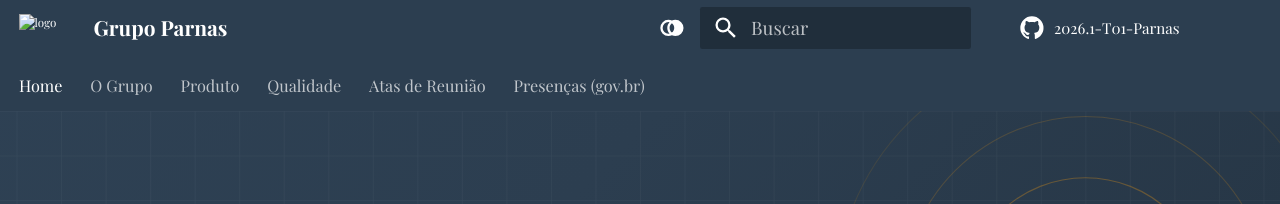
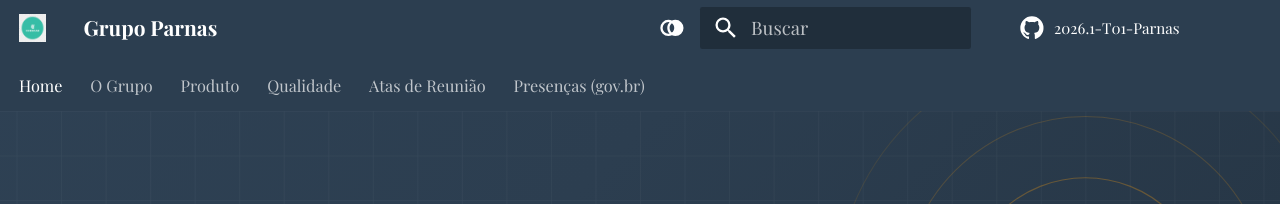
Before and after one commit to FGA0138-MDS-Ajax/2026.1-T01-Parnas, an MkDocs documentation site: the page built from docs/index.md, in a window 1280 px wide. Shown: the top 204 px of the page. Built offline with MkDocs 1.6.1 and Material for MkDocs 9.7.7, drawn with Linux system fonts in a browser that asks for light colours; some web fonts are replaced; comment, search, counter and statistics services are not loaded.

Commit message:
Ícone do Site arrumado

```diff
--- a/mkdocs.yml
+++ b/mkdocs.yml
@@ -25,11 +25,8 @@ theme:
     - search.share
     - navigation.footer
 
-  logo: assets/images/favicon.ico
-  favicon: assets/images/favicon.ico
-
+  logo: assets/images/favicon.png
   icon:
-    logo:
     top: material/arrow-up-thin
     previous: material/arrow-left
     next: material/arrow-right
```
